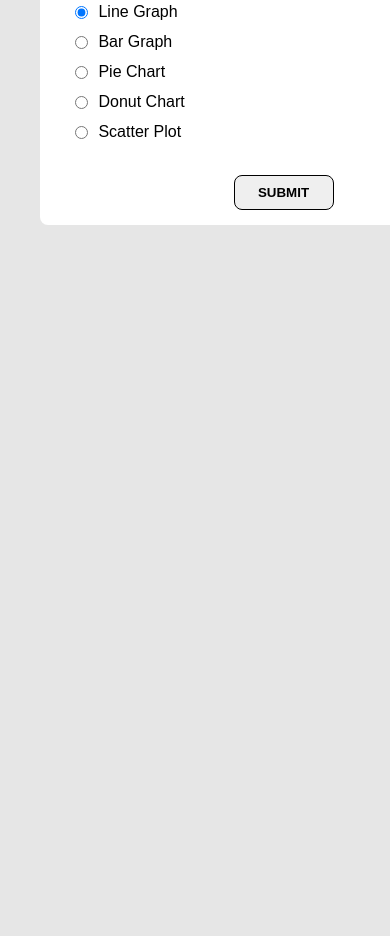
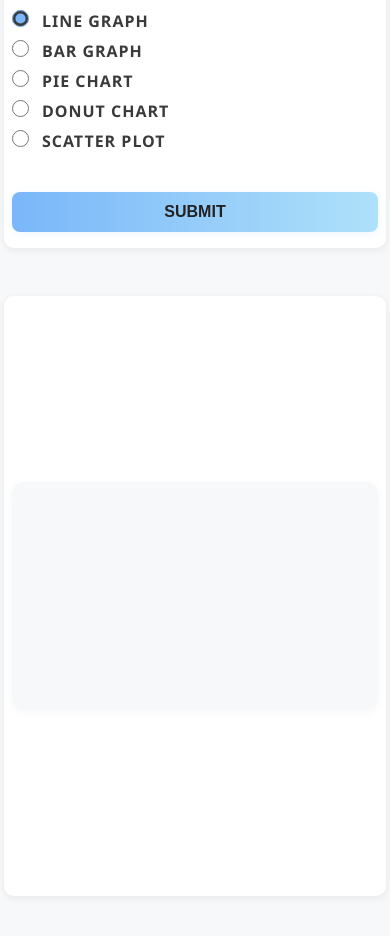
Before and after one commit to emhgit/economic-data-visualizer, a website built with Vite: page index.html in a window 390 px wide. Shown: the part 679-1615 px from the top of the page. Before the commit the page ends 921 px from the top, so only its background shows below. Built offline with nearby package versions, Linux system fonts and the light colour scheme; what choices.js would draw is missing.

Commit message:
add mobile responsiveness, box shadows, and blue color for UI buttons

```diff
--- a/public/styles.css
+++ b/public/styles.css
@@ -1,122 +1,226 @@
+/* CSS RESET & BASE */
+* {
+  box-sizing: border-box;
+  margin: 0;
+  padding: 0;
+}
+
 body {
-    background-color: #e6e6e6;
-    color: white;
-    padding-inline: 2rem;
-    font-family: Arial;
+  background-color: #f7f8fa;
+  color: #222;
+  padding-inline: 0;
+  font-family: "Segoe UI", Arial, sans-serif;
+  min-height: 100vh;
 }
 
 header {
   text-align: center;
-    background-color: #ffffff;
+  background-color: #fff;
+  color: #222;
+  text-transform: uppercase;
+  border-radius: 16px;
+  margin: 2rem auto 1.5rem auto;
+  box-shadow: 0 4px 16px rgba(0, 0, 0, 0.07);
+  padding: 1.5rem 1rem;
   width: 95vw;
-    color: black;
-    justify-self: center;
-    text-transform: uppercase;
-    width: 50vw;
-    border-radius: 8px;
+  max-width: 700px;
+}
+
+header h1 {
+  font-size: 2.2rem;
+  letter-spacing: 2px;
+  font-weight: 700;
 }
 
 main {
   display: flex;
-    justify-content: space-evenly;
-    height: 90vh;
+  justify-content: center;
+  align-items: flex-start;
+  gap: 2rem;
+  height: auto;
+  padding: 0 1rem 2rem 1rem;
+  max-width: 1200px;
+  margin: 0 auto;
 }
 
-main #sidebar {
-    align-self: flex-start;
-    padding: 15px;
-    background-color: #ffffff;
-    color: black;
-    border-radius: 8px;
+#sidebar {
+  flex: 1 1 320px;
+  max-width: 350px;
+  min-width: 260px;
+  background-color: #fff;
+  color: #222;
+  border-radius: 16px;
+  box-shadow: 0 4px 24px rgba(0, 0, 0, 0.09);
+  padding: 2rem 1.5rem 1.5rem 1.5rem;
+  margin-bottom: 2rem;
 }
 
-main #display-area {
+#display-area {
+  flex: 3 1 600px;
   display: flex;
   justify-content: center;
-    max-height: 100%;
-    width: 70rem;
-    background-color: white;
-    border-radius: 8px;
+  align-items: center;
+  background-color: #fff;
+  border-radius: 16px;
+  box-shadow: 0 4px 24px rgba(0, 0, 0, 0.09);
+  padding: 2rem 1.5rem;
+  min-width: 0;
+  width: 100%;
+  max-width: 900px;
+  min-height: 400px;
 }
 
 #display-area canvas {
-    max-width: 90%;
+  max-width: 100%;
+  height: auto;
   align-self: center;
-}
-
-p {
-    font-weight: bold;
-    text-transform: uppercase;
+  background: #f7f8fa;
+  border-radius: 12px;
+  box-shadow: 0 2px 8px rgba(0, 0, 0, 0.04);
 }
 
 form {
   display: flex;
   flex-direction: column;
-    justify-content: space-between;
-    gap: 20px;
+  gap: 1.5rem;
 }
 
 fieldset {
-    display: grid;
-    gap: 5px;
+  display: flex;
+  flex-direction: column;
+  gap: 0.5rem;
+  border-radius: 12px;
+  border: none;
+  margin-bottom: 0.5rem;
+  padding: 0.5rem 0 0.5rem 0;
+}
+
+p,
+label {
+  font-weight: 600;
+  text-transform: uppercase;
+  font-size: 1rem;
+  letter-spacing: 1px;
+  color: #3a3a3a;
+}
+
+input,
+select,
+.choices {
   border-radius: 8px;
-    border: none;
-    /*border: #2a2a2a; */
+  border: 1px solid #d1d5db;
+  padding: 0.5rem 0.75rem;
+  font-size: 1rem;
+  background: #f7f8fa;
+  color: #222;
+  margin-top: 0.25rem;
+  margin-bottom: 0.25rem;
+  transition: border 0.2s, box-shadow 0.2s;
+}
+
+input:focus,
+select:focus,
+.choices:focus-within {
+  border: 1.5px solid #7ab6f9;
+  outline: none;
+  box-shadow: 0 0 0 2px #e3f0fc;
 }
 
 input[type="radio"] {
-    vertical-align: middle;
-    margin: 6px;
-}
-
-input {
-    border-radius: 8px;
-    border: 1px solid black;
+  margin: 0 8px 0 0;
+  accent-color: #7ab6f9;
+  width: 1.1em;
+  height: 1.1em;
 }
 
 form button {
   align-self: center;
   font-weight: bold;
-    height: 35px;
-    width: 100px;
+  height: 40px;
+  width: 120px;
   border-radius: 8px;
-    border: 1px solid black;
+  border: none;
+  background: linear-gradient(90deg, #7ab6f9 0%, #aee1fa 100%);
+  color: #222;
   text-transform: uppercase;
+  font-size: 1.1rem;
+  box-shadow: 0 2px 8px rgba(122, 182, 249, 0.13);
+  cursor: pointer;
+  transition: background 0.2s, box-shadow 0.2s;
 }
 
+form button:hover,
+form button:focus {
+  background: linear-gradient(90deg, #5fa6e6 0%, #7ab6f9 100%);
+  box-shadow: 0 4px 16px rgba(122, 182, 249, 0.18);
+}
 
 .choices {
   border-radius: 8px;
-    border: 1px solid rgb(0, 0, 0);
+  border: 1px solid #d1d5db;
+  background: #f7f8fa;
 }
 
-/* Override the selected item background and text color */
-.choices__list--multiple .choices__item {
-    background-color: #ccc !important; /* grey background */
-    color: #000 !important;            /* black text (optional) */
+.choices__list--multiple .choices__item,
+.choices__list--single .choices__item {
+  background-color: #e3f0fc !important;
+  color: #222 !important;
   border: none !important;
+  border-radius: 6px !important;
+  font-weight: 500;
+  margin: 2px 4px;
+  padding: 4px 8px;
 }
 
-/* Style for each selected item in the input */
-.choices__item.choices__item--selectable {
-    background-color: #ccc; /* your custom color */
-    color: black;              /* text color */
-    border-radius: 4px;
-    padding: 4px 8px;
-    margin: 2px 4px;
-    font-weight: 500;
-  }
-
-/* Remove button (the “x” on selected item) */
 .choices__item.choices__item--selectable .choices__button {
-  color: #ccc;
+  color: #7ab6f9;
   opacity: 0.8;
 }
 
-.choices__list--single .choices__item {
-    background-color: #ccc !important; /* grey background */
-    color: #000 !important;            /* black text (optional) */
-    border: none !important;
-    width: 80% !important;
-    border-radius: 20px;
+/* Responsive Design */
+@media (max-width: 900px) {
+  main {
+    flex-direction: column;
+    align-items: stretch;
+    gap: 1.5rem;
   }
+  #sidebar,
+  #display-area {
+    max-width: 100%;
+    min-width: 0;
+    margin: 0 auto 1.5rem auto;
+  }
+  #display-area {
+    min-height: 300px;
+    padding: 1rem 0.5rem;
+  }
+}
+
+@media (max-width: 600px) {
+  header {
+    padding: 1rem 0.5rem;
+    font-size: 1.2rem;
+  }
+  main {
+    padding: 0 0.25rem 1rem 0.25rem;
+  }
+  #sidebar,
+  #display-area {
+    padding: 1rem 0.5rem;
+    border-radius: 10px;
+    box-shadow: 0 2px 8px rgba(0, 0, 0, 0.07);
+  }
+  form button {
+    width: 100%;
+    font-size: 1rem;
+  }
+  input,
+  select,
+  .choices {
+    font-size: 0.95rem;
+    padding: 0.4rem 0.5rem;
+  }
+  header h1 {
+    font-size: 1.3rem;
+  }
+}
```
Lines whose indentation alone changed are shown as unchanged.
